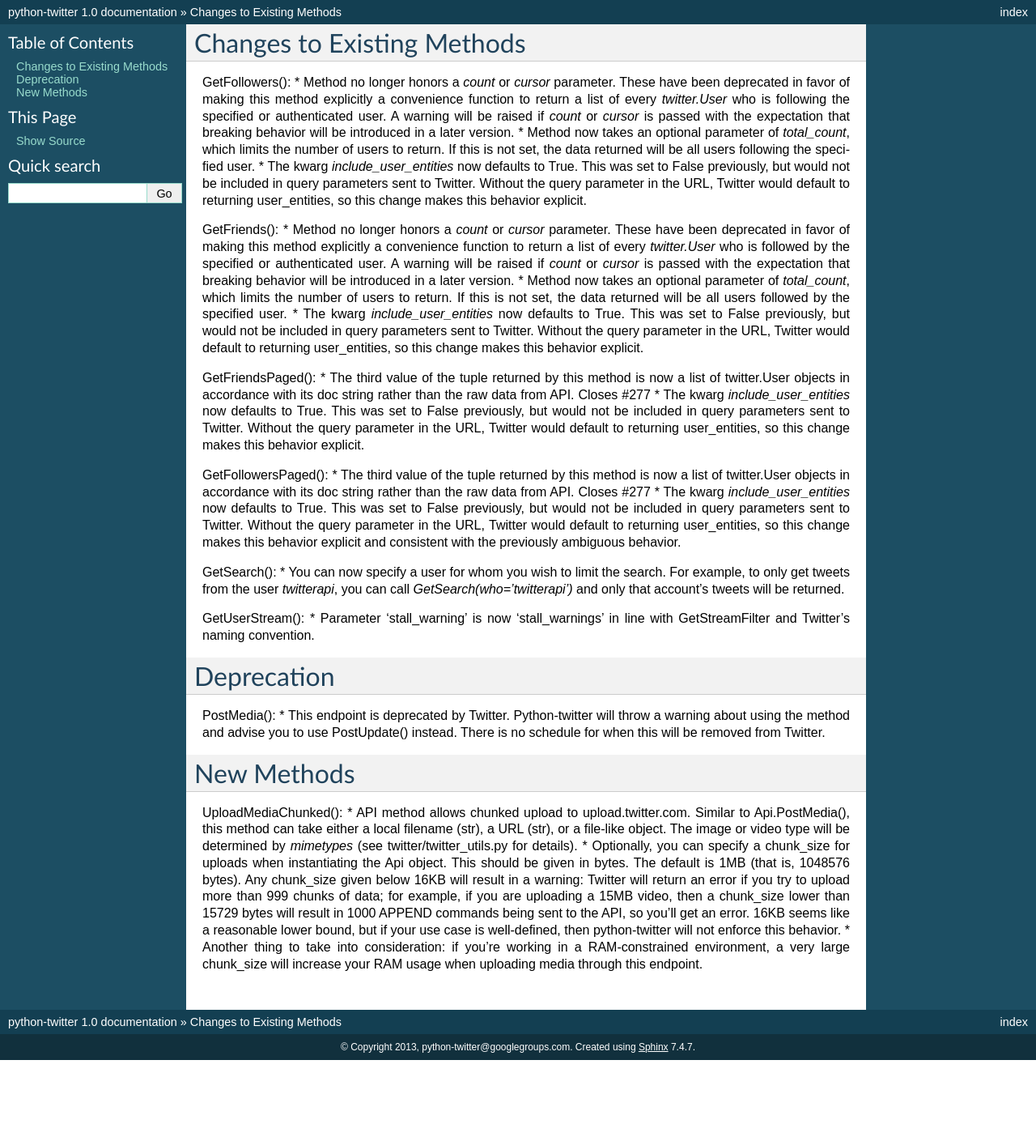
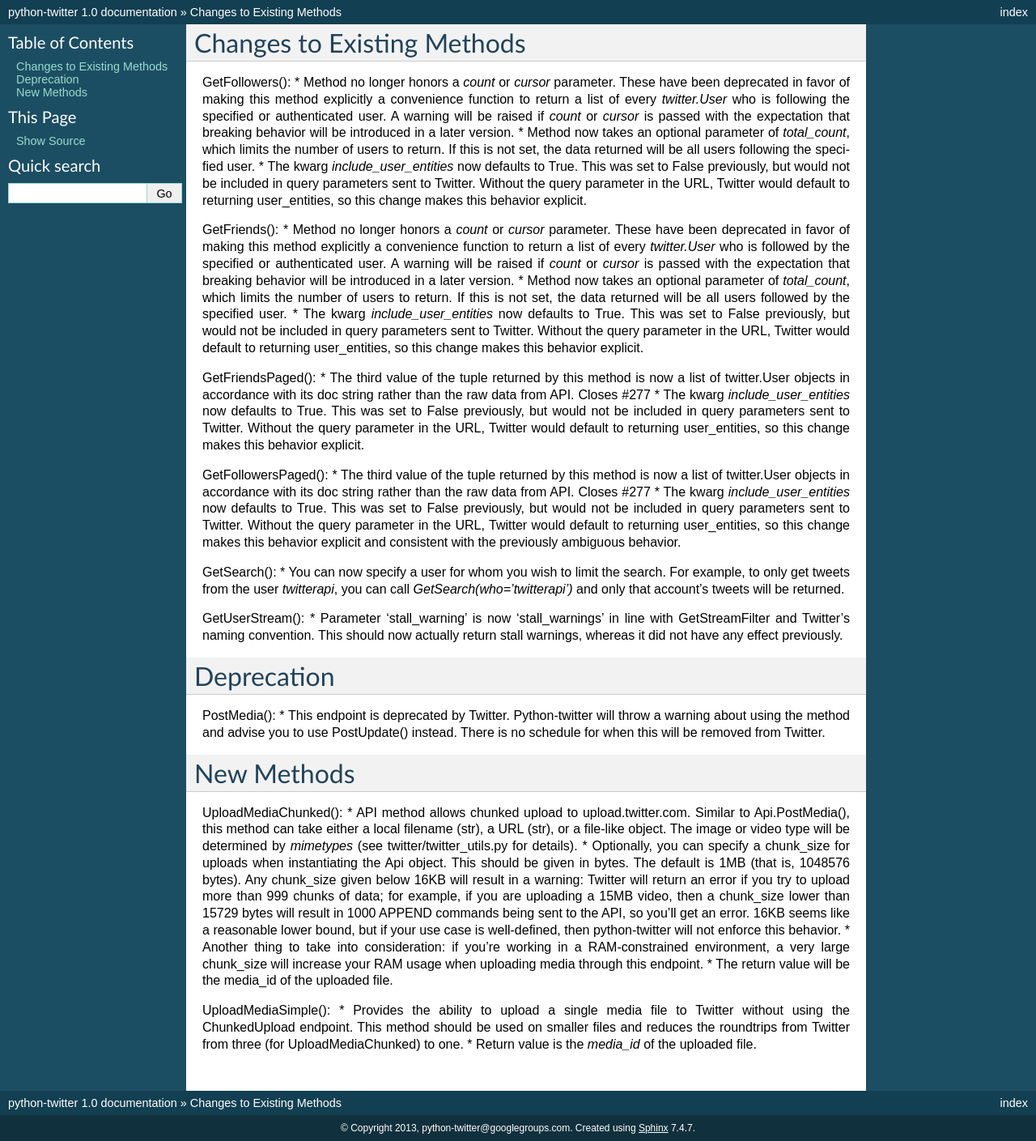
Before and after one commit to bear/python-twitter, a Sphinx documentation site: the page built from doc/migration_v30.rst, in a window 1280 px wide. Shown: the whole page at 81% size. Built offline with Sphinx 7.4.7, drawn with Linux system fonts in a browser that asks for light colours; before the commit the page ends 1309 px from its top, so only the background shows below that.

Commit message:
adds information re UploadMediaSimple

```diff
--- a/doc/migration_v30.rst
+++ b/doc/migration_v30.rst
@@ -23,7 +23,7 @@
 * You can now specify a user for whom you wish to limit the search. For example, to only get tweets from the user `twitterapi`, you can call `GetSearch(who='twitterapi')` and only that account's tweets will be returned.
 
 GetUserStream():
-* Parameter 'stall_warning' is now 'stall_warnings' in line with GetStreamFilter and Twitter's naming convention.
+* Parameter 'stall_warning' is now 'stall_warnings' in line with GetStreamFilter and Twitter's naming convention. This should now actually return stall warnings, whereas it did not have any effect previously.
 
 
 Deprecation
@@ -40,3 +40,8 @@
 * API method allows chunked upload to upload.twitter.com. Similar to Api.PostMedia(), this method can take either a local filename (str), a URL (str), or a file-like object. The image or video type will be determined by `mimetypes` (see twitter/twitter_utils.py for details).
 * Optionally, you can specify a chunk_size for uploads when instantiating the Api object. This should be given in bytes. The default is 1MB (that is, 1048576 bytes). Any chunk_size given below 16KB will result in a warning: Twitter will return an error if you try to upload more than 999 chunks of data; for example, if you are uploading a 15MB video, then a chunk_size lower than 15729 bytes will result in 1000 APPEND commands being sent to the API, so you'll get an error. 16KB seems like a reasonable lower bound, but if your use case is well-defined, then python-twitter will not enforce this behavior.
 * Another thing to take into consideration: if you're working in a RAM-constrained environment, a very large chunk_size will increase your RAM usage when uploading media through this endpoint.
+* The return value will be the media_id of the uploaded file.
+
+UploadMediaSimple():
+* Provides the ability to upload a single media file to Twitter without using the ChunkedUpload endpoint. This method should be used on smaller files and reduces the roundtrips from Twitter from three (for UploadMediaChunked) to one.
+* Return value is the `media_id` of the uploaded file.
```
